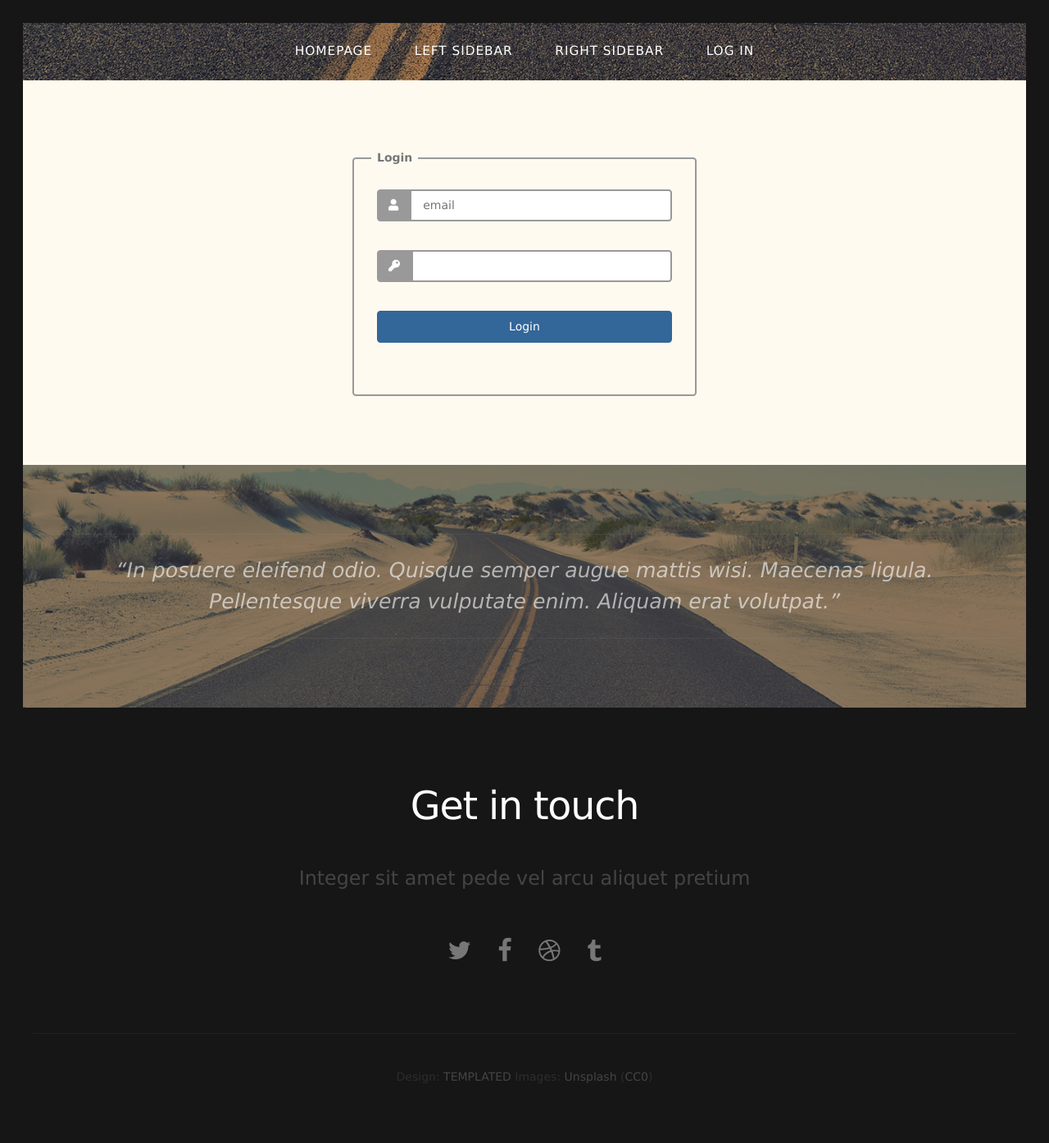
After one commit to GSYankov/Autoworld, a Django app: page /login/ in a window 1280 px wide. The commit adds this page. Shown: the whole page at 82% size. Run offline with Django 3.2, Linux system fonts and the light colour scheme; some libraries are stand-ins or nearby versions.

Commit message:
Present login page

```diff
--- a/app/urls.py
+++ b/app/urls.py
@@ -1,6 +1,7 @@
 from django.urls import path
-from app.views import home
+from app.views import home, login
 
 urlpatterns = [
     path('', home, name='home'),
+    path('login/', login, name='login'),
 ]
--- a/app/views.py
+++ b/app/views.py
@@ -4,3 +4,6 @@ from django.shortcuts import render
 
 def home(request):
    return render(request, 'home.html')
+
+def login(request):
+   return render(request, 'login.html')
--- /dev/null
+++ b/static/css/custom/loginform.css
@@ -0,0 +1,144 @@
+@import url('https://use.fontawesome.com/releases/v5.9.0/css/all.css');
+* {
+    box-sizing: inherit;
+    padding: 0;
+    margin: 0;
+}
+
+html {
+    box-sizing: border-box;
+    font: 14px/1.5 Verdana, sans-serif;
+}
+
+body,
+form,
+fieldset,
+input {
+    font: inherit;
+}
+
+body {
+    padding: 2rem;
+}
+
+form {
+    max-width: 30rem;
+    margin: 0rem auto;
+}
+
+form fieldset {
+    display: block;
+    border: 2px solid #999;
+    padding: 2rem;
+    border-radius: 0.3rem;
+}
+
+form fieldset p {
+    padding-bottom: 1.5rem;
+    display: flex;
+    align-items: center;
+    text-align: right;
+}
+
+form legend {
+    font-weight: bold;
+    display: inline-block;
+    padding: 0 0.5rem;
+    margin-left: -0.5rem;
+}
+
+form label {
+    display: block;
+    font-weight: bold;
+    padding-right: 1rem;
+    min-width: 8rem;
+}
+
+form input {
+    border-color: #000000;
+    display: block;
+    width: 100%;
+    outline: none;
+    border-radius: 0.3rem;
+}
+
+form input[type='text'],
+form input[type='email'],
+form input[type='password'] {
+    padding: 0.5rem 1rem;
+    border: 2px solid #999;
+}
+
+form input[type='text']:hover,
+form input[type='text']:focus,
+form input[type='email']:hover,
+form input[type='email']:focus,
+form input[type='password']:hover,
+form input[type='password']:focus {
+    border-color: #369;
+}
+
+form input[type='submit'] {
+    padding: 0.5rem 1rem;
+    border: 2px solid #369;
+    background: #369;
+    color: #fff;
+    border-radius: 0.3em;
+    cursor: pointer;
+}
+
+form input[type='submit']:hover,
+form input[type='submit']:focus {
+    background: #fff;
+    color: #369;
+}
+
+form .field-icon {
+    align-items: stretch;
+}
+
+form .field-icon input {
+    border-top-left-radius: 0;
+    border-bottom-left-radius: 0;
+    order: 2;
+}
+
+form .field-icon label {
+    min-width: auto;
+    background-color: #999;
+    color: #fff;
+    padding: 0 1em;
+    display: flex;
+    align-items: center;
+    justify-content: center;
+    order: 1;
+    border-top-left-radius: 0.3em;
+    border-bottom-left-radius: 0.3em;
+}
+
+form .field-icon input:focus+label,
+form .field-icon input:hover+label {
+    background-color: #369
+}
+
+form .field-icon label span {
+    display: none
+}
+
+form .field-icon label[for='username']::before {
+    display: block;
+    font-family: 'Font Awesome 5 Free';
+    font-weight: 900px;
+    content: '\f007';
+}
+
+form .field-icon label[for='pass']::before {
+    display: block;
+    font-family: 'Font Awesome 5 Free';
+    font-weight: 900px;
+    content: '\f084';
+}
+
+.form-bg{
+    background-color: floralwhite !important;
+}
--- a/static/css/style-desktop.css
+++ b/static/css/style-desktop.css
@@ -35,7 +35,7 @@
 /* Header                                                                        */
 /*********************************************************************************/
 
-	#header
+	.header
 	{
 		padding: 10em 0 6em 0;
 	}
@@ -43,6 +43,10 @@
 	.homepage #header
 	{
 		padding: 16em 0 12em 0;
+	}
+
+	.header-insight {
+		padding: 0em 0 5em 0;
 	}
 
 /*********************************************************************************/
--- /dev/null
+++ b/templates/base.html
@@ -0,0 +1,99 @@
+{% load static %}
+<!DOCTYPE HTML>
+<!--
+	Linear by TEMPLATED
+    templated.co @templatedco
+    Released for free under the Creative Commons Attribution 3.0 license (templated.co/license)
+-->
+<html>
+
+<head>
+	<title>Linear by TEMPLATED</title>
+	<meta http-equiv="content-type" content="text/html; charset=utf-8" />
+	<meta name="description" content="" />
+	<meta name="keywords" content="" />
+	<link href='http://fonts.googleapis.com/css?family=Roboto:400,100,300,700,500,900' rel='stylesheet' type='text/css'>
+	<script src="http://ajax.googleapis.com/ajax/libs/jquery/1.11.0/jquery.min.js"></script>
+	<script src="{% static 'js/skel.min.js' %}"></script>
+	<script src="{% static 'js/skel-panels.min.js' %}"></script>
+	<script src="{% static 'js/init.js' %}"></script>
+	<link rel="stylesheet" href="{% static 'css/skel-noscript.css' %}" />
+	<link rel="stylesheet" href="{% static 'css/style.css' %}" />
+	<link rel="stylesheet" href="{% static 'css/style-desktop.css' %}" />
+	{% block head %}
+	{% endblock head %}
+</head>
+
+<body>
+
+	<!-- Header -->
+	<div id="header"
+	{% if request.path != '/'%}
+	class="header-insight"
+	{% else %}
+	class="header"
+	{% endif %}
+	>
+		<div id="nav-wrapper">
+			<!-- Nav -->
+			<nav id="nav">
+				<ul>
+					<li><a href="{% url 'home' %}">Homepage</a></li>
+					<li><a href="left-sidebar.html">Left Sidebar</a></li>
+					<li class="active"><a href="right-sidebar.html">Right Sidebar</a></li>
+					<li><a href="{% url 'login' %}">Log In</a></li>
+				</ul>
+			</nav>
+		</div>
+		{% block logo %}
+		{% endblock logo %}
+	</div>
+	<!-- Header -->
+
+	<!-- Main -->
+		{% block content %}
+		{% endblock content %}
+	<!-- /Main -->
+
+	<!-- Tweet -->
+	<div id="tweet">
+		<div class="container">
+			<section>
+				<blockquote>&ldquo;In posuere eleifend odio. Quisque semper augue mattis wisi. Maecenas ligula.
+					Pellentesque viverra vulputate enim. Aliquam erat volutpat.&rdquo;</blockquote>
+			</section>
+		</div>
+	</div>
+	<!-- /Tweet -->
+
+	<!-- Footer -->
+	<div id="footer">
+		<div class="container">
+			<section>
+				<header>
+					<h2>Get in touch</h2>
+					<span class="byline">Integer sit amet pede vel arcu aliquet pretium</span>
+				</header>
+				<ul class="contact">
+					<li><a href="#" class="fa fa-twitter"><span>Twitter</span></a></li>
+					<li class="active"><a href="#" class="fa fa-facebook"><span>Facebook</span></a></li>
+					<li><a href="#" class="fa fa-dribbble"><span>Pinterest</span></a></li>
+					<li><a href="#" class="fa fa-tumblr"><span>Google+</span></a></li>
+				</ul>
+			</section>
+		</div>
+	</div>
+	<!-- /Footer -->
+
+	<!-- Copyright -->
+	<div id="copyright">
+		<div class="container">
+			Design: <a href="http://templated.co">TEMPLATED</a> Images: <a href="http://unsplash.com">Unsplash</a> (<a
+				href="http://unsplash.com/cc0">CC0</a>)
+		</div>
+	</div>
+
+
+</body>
+
+</html>
--- /dev/null
+++ b/templates/login.html
@@ -0,0 +1,28 @@
+{% extends 'base.html' %}
+{% load static %}
+
+
+{% block head %}
+<link rel="stylesheet" href="{% static 'css/custom/loginform.css' %}" />
+{% endblock head %}
+
+{% block content %}
+<div id="main" class="form-bg">
+    <form action="#" method="GET">
+        <fieldset>
+            <legend>Login</legend>
+            <p class="field-icon">
+                <input type="text" name="username" id="username" placeholder="email">
+                <label for="username"><span>Email</span></label>
+            </p>
+            <p class="field-icon">
+                <input type="password" name="pass" id="pass">
+                <label for="pass"><span>Password</span></label>
+            </p>
+            <p>
+                <input type="submit" value="Login">
+            </p>
+        </fieldset>
+    </form>
+</div>
+{% endblock content %}
```
Also changed, not shown: templates/home.html (+6 -84 lines).
